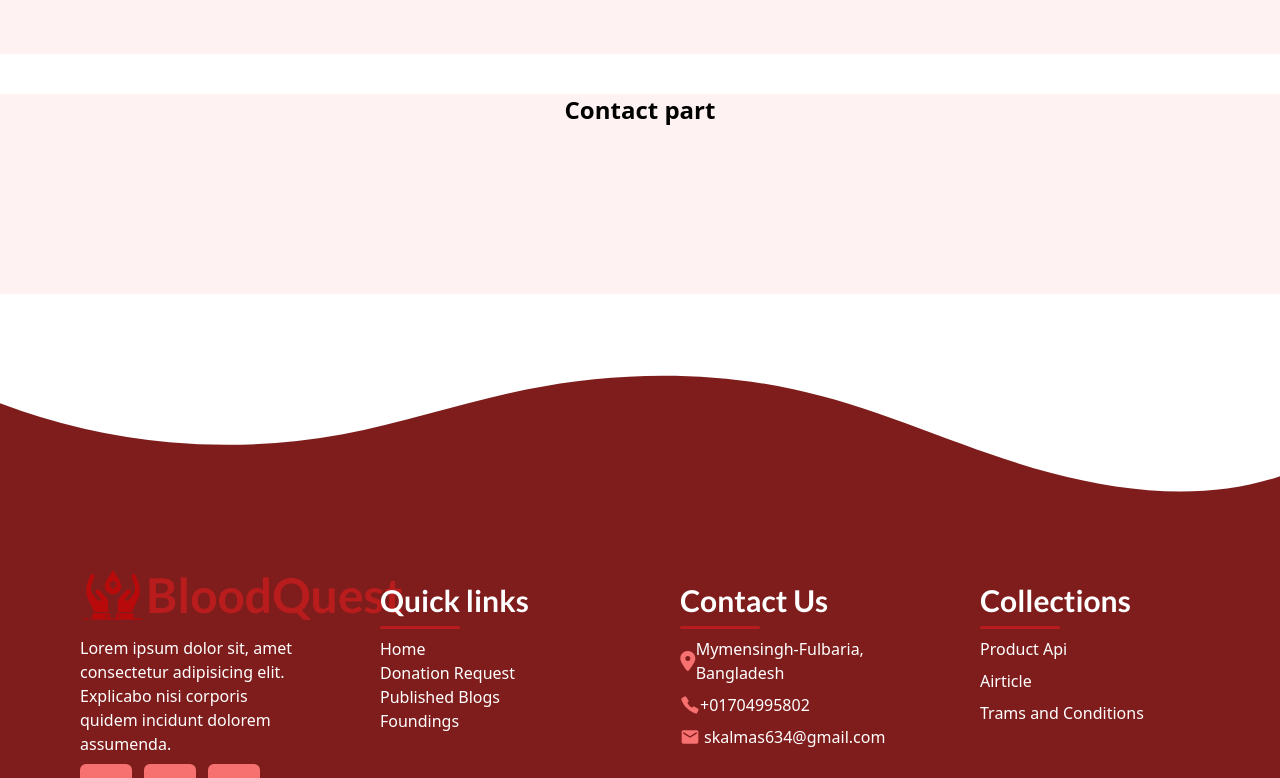
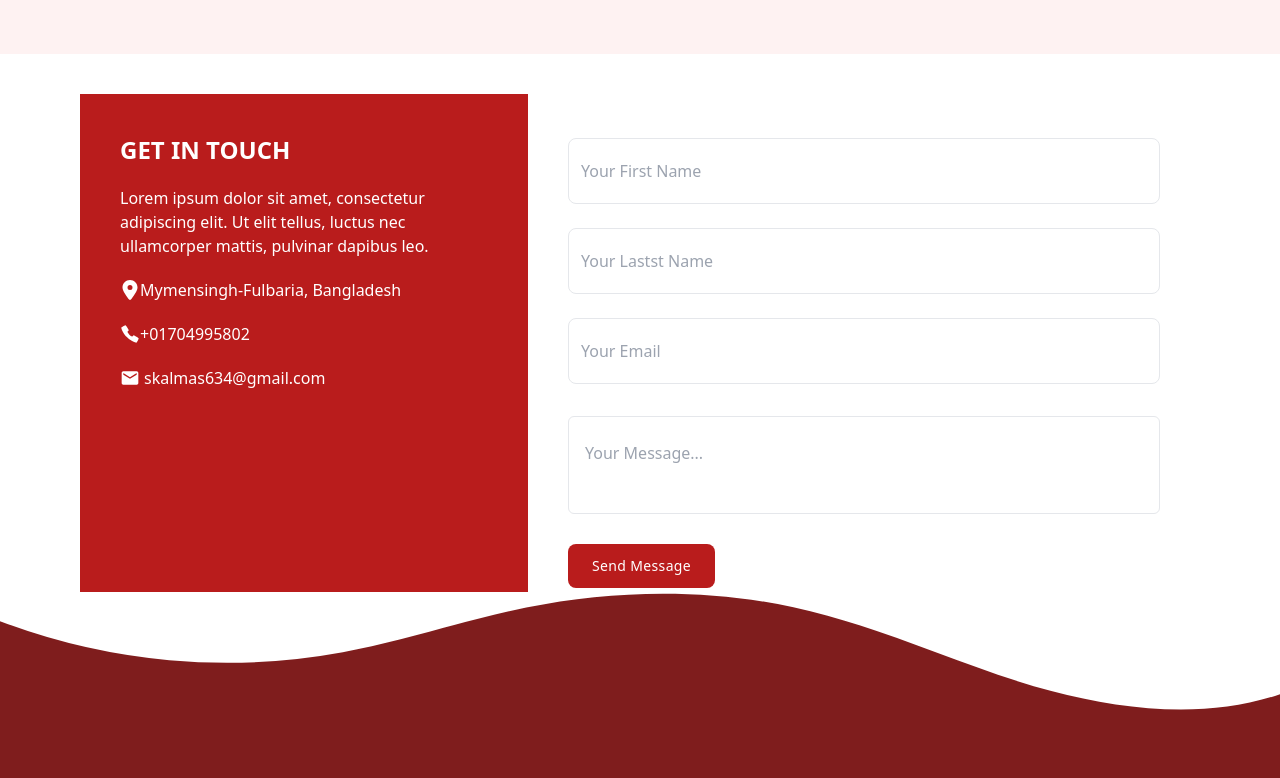
Before and after one commit to AlmasWD09/blood-quest-client-site, a React (Vite) app: page / in a window 1280 px wide. Shown: the part 900-1678 px from the top of the page. Built offline with nearby package versions, Linux system fonts and the light colour scheme; no server answers.

Commit message:
contact section design part ok

```diff
--- a/src/components/shared/footer/Footer.jsx
+++ b/src/components/shared/footer/Footer.jsx
@@ -13,7 +13,7 @@ import { MdEmail } from "react-icons/md";
 const Footer = () => {
     return (
         <>
-            <footer className=" relative bg-red-900 text-white mt-20">
+            <footer className=" relative bg-red-900 text-white ">
                 <div className="w-full top-0 left-0 overflow-hidden">
                     <svg data-name="Layer 1" xmlns="http://www.w3.org/2000/svg" viewBox="0 0 1200 120" preserveAspectRatio="none">
                         <path d="M321.39,56.44c58-10.79,114.16-30.13,172-41.86,82.39-16.72,168.19-17.73,250.45-.39C823.78,31,906.67,72,985.66,92.83c70.05,18.48,146.53,26.09,214.34,3V0H0V27.35A600.21,600.21,0,0,0,321.39,56.44Z" className="relative block fill-white"></path>
--- a/src/pages/home/contact/Contact.jsx
+++ b/src/pages/home/contact/Contact.jsx
@@ -1,10 +1,84 @@
+import { useForm } from "react-hook-form";
+import Container from "../../../components/shared/Container";
+import { FaLocationDot } from "react-icons/fa6";
+import { IoCallSharp } from "react-icons/io5";
+import { MdEmail } from "react-icons/md";
 
 
 const Contact = () => {
+    const { register, handleSubmit, } = useForm();
+    const onSubmit = (data) => {
+        console.log(data);
+    }
     return (
-        <div className="bg-primaryGray h-[200px] mt-10">
-            <h1 className="text-2xl font-bold text-center">Contact part</h1>
-        </div>
+        <>
+            <Container>
+                <div className=" mt-10 -mb-10">
+                    <div className="flex flex-col md:flex-row justify-center gap-6 md:gap-0">
+                        {/* contant */}
+                        <div className=" w-[40%] text-white p-10 bg-primary space-y-5">
+                            <h3 className="text-xl md:text-2xl  font-bold uppercase">Get in Touch</h3>
+                            <p>Lorem ipsum dolor sit amet, consectetur adipiscing elit. Ut elit tellus, luctus nec ullamcorper mattis, pulvinar dapibus leo.</p>
+                            <p className="flex items-center"><FaLocationDot className="text-xl " /> Mymensingh-Fulbaria, Bangladesh</p>
+                            <p className="flex items-center"><IoCallSharp className="text-xl " /> +01704995802</p>
+                            <p className="flex items-center"><MdEmail className="text-xl  mr-1" />skalmas634@gmail.com</p>
+                        </div>
+
+                        {/* input field here.... */}
+                        <div className=" w-[60%] bg-white py-5 px-10">
+                            <form onSubmit={handleSubmit(onSubmit)}>
+                                {/*first name */}
+                                <div className="w-full mt-6">
+                                    <div>
+                                        <input
+                                            type="name"
+                                            name="first-name"
+                                            {...register("first-name", { required: true })}
+                                            className="block w-full py-5 text-gray-700 bg-white border rounded-lg pl-3 dark:bg-gray-900 dark:text-gray-300 dark:border-gray-600 focus:border-primary dark:focus:border-blue-300 focus:ring-blue-300 focus:outline-none focus:ring focus:ring-opacity-40" placeholder="Your First Name" />
+                                    </div>
+                                </div>
+
+                                {/*lastt name */}
+                                <div className="w-full mt-6">
+                                    <div>
+                                        <input
+                                            type="name"
+                                            name="last-name"
+                                            {...register("last-name", { required: true })}
+                                            className="block w-full py-5 text-gray-700 bg-white border rounded-lg pl-3 dark:bg-gray-900 dark:text-gray-300 dark:border-gray-600 focus:border-primary dark:focus:border-blue-300 focus:ring-blue-300 focus:outline-none focus:ring focus:ring-opacity-40" placeholder="Your Lastst Name" />
+                                    </div>
+                                </div>
+
+                                {/* email */}
+                                <div className="w-full mt-6">
+                                    <div>
+                                        <input
+                                            type="email"
+                                            name="email"
+                                            {...register("email", { required: true })}
+                                            className="block w-full py-5 text-gray-700 bg-white border rounded-lg pl-3 dark:bg-gray-900 dark:text-gray-300 dark:border-gray-600 focus:border-primary dark:focus:border-blue-300 focus:ring-blue-300 focus:outline-none focus:ring focus:ring-opacity-40" placeholder="Your Email" />
+                                    </div>
+                                </div>
+
+                                {/* request message */}
+                                <div className="w-full mt-6">
+                                    <textarea
+                                        name="request_message"
+                                        {...register("request_message", { required: true })}
+                                        className='resize-none w-full px-4 py-2 md:py-6 mt-2 text-gray-700 bg-white border border-gray-200 rounded-md dark:bg-gray-800 dark:text-gray-300 dark:border-gray-600 focus:border-primary focus:ring-blue-300 focus:ring-opacity-40 dark:focus:border-blue-300 focus:outline-none focus:ring' placeholder="Your Message..." />
+                                </div>
+                                {/* contact button */}
+                                <div className="flex justify-center md:justify-start py-4 md:py-6">
+                                    <button type="submit" className="p-2 md:px-6 md:py-3 text-sm font-medium tracking-wide text-white capitalize transition-colors duration-300 transform bg-primary rounded-lg ">
+                                        Send Message
+                                    </button>
+                                </div>
+                            </form>
+                        </div>
+                    </div>
+                </div>
+            </Container>
+        </>
     );
 };
 
```
